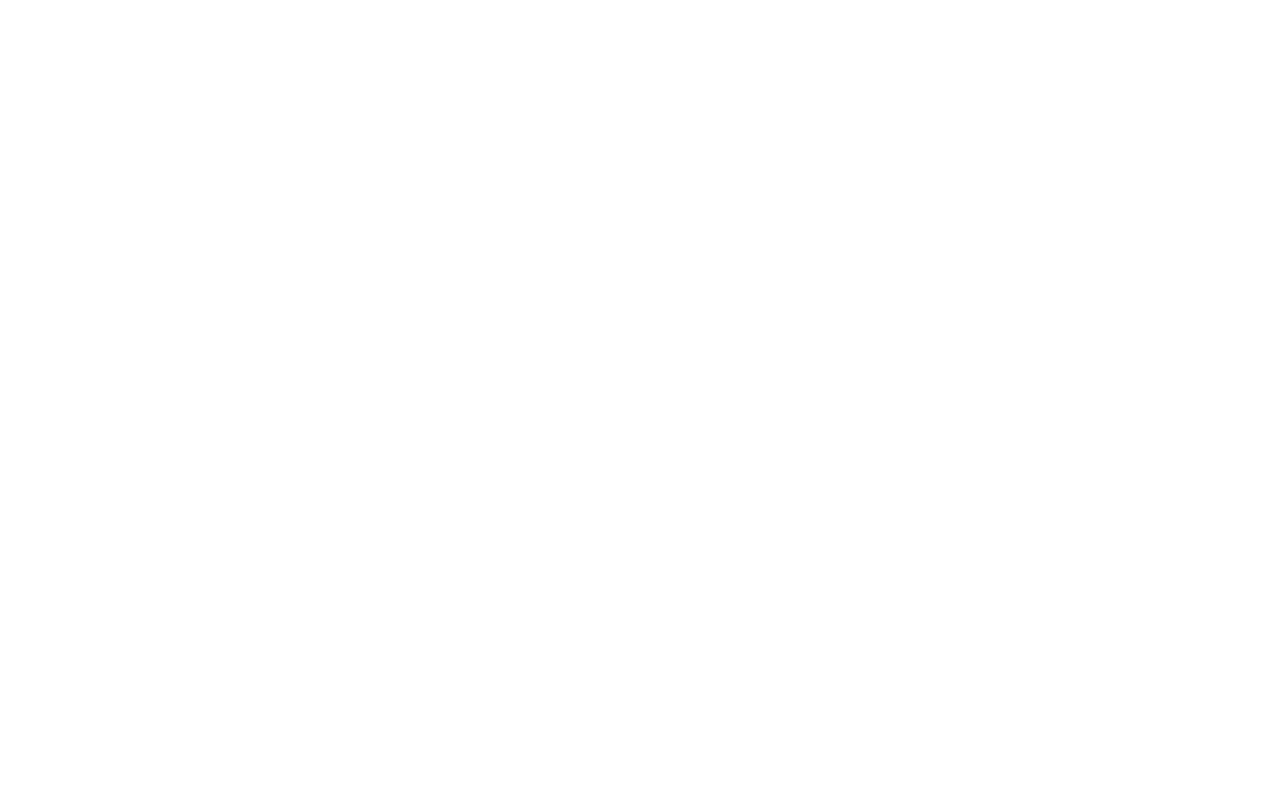
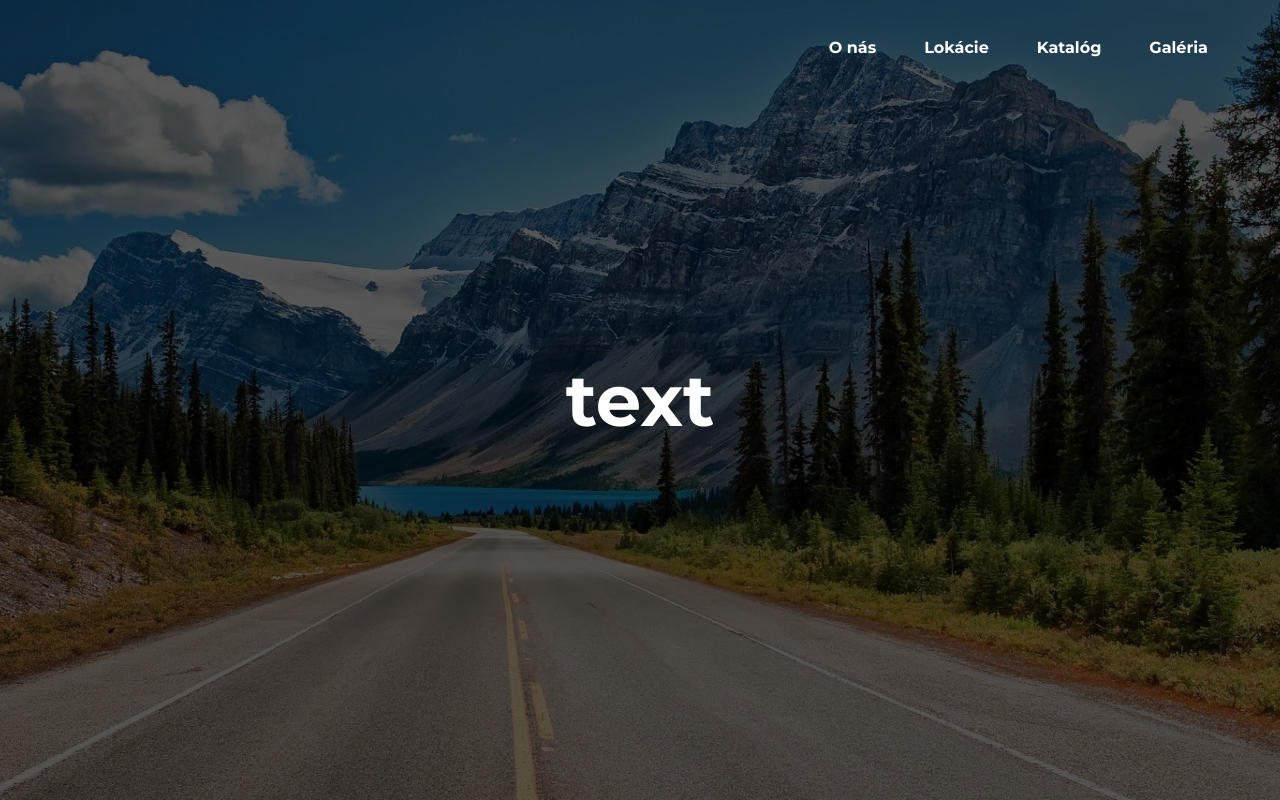
Before and after one commit to mxrshall/E-Travel-static, a React (Vite) app: page /pamiatka in a window 1280 px wide. Before the commit this address had no page. Built offline with nearby package versions, Linux system fonts and the light colour scheme.

Commit message:
Vytvorenie novej podstranky

```diff
--- a/src/App.jsx
+++ b/src/App.jsx
@@ -1,5 +1,6 @@
 import Homepage from "./Stranky/Homepage";
 import Info from "./Stranky/Info";
+import Pamiatka from "./Stranky/Pamiatka";
 import { BrowserRouter, Route, Routes } from "react-router-dom";
 
 function App() {
@@ -9,6 +10,7 @@
         <Route index element={<Homepage />} />
         <Route path="/home" element={<Homepage />} />
         <Route path="/info" element={<Info />} />
+        <Route path="/pamiatka" element={<Pamiatka />} />
       </Routes>
     </BrowserRouter>
   );
--- /dev/null
+++ b/src/PamiatkaComponents/PamiatkaHeader.jsx
@@ -0,0 +1,10 @@
+function PamiatkaHeader({title}) {
+
+    return (
+        <div className="text-7xl text-white font-bold font-mont">
+            {title}
+        </div>
+    )
+  }
+
+  export default PamiatkaHeader
--- /dev/null
+++ b/src/Stranky/Pamiatka.jsx
@@ -0,0 +1,19 @@
+import Navbar from "../Navbar/Navbar"
+import PamiatkaHeader from "../PamiatkaComponents/PamiatkaHeader"
+import header3 from "../images/header/header3.jpg"
+
+function Pamiatka() {
+
+    return (
+        <>
+            <Navbar/>
+            <div className="w-full h-[100vh] flex justify-center items-center absolute z-10">
+                <PamiatkaHeader title="text"/>
+            </div>
+            <div className="w-full h-[100vh] bg-black opacity-60 absolute"></div>
+            <div className="w-full h-[100vh] bg-cover bg-center" style={{ backgroundImage: `url(${header3})`}}></div>
+        </>
+    )
+  }
+
+  export default Pamiatka
```
